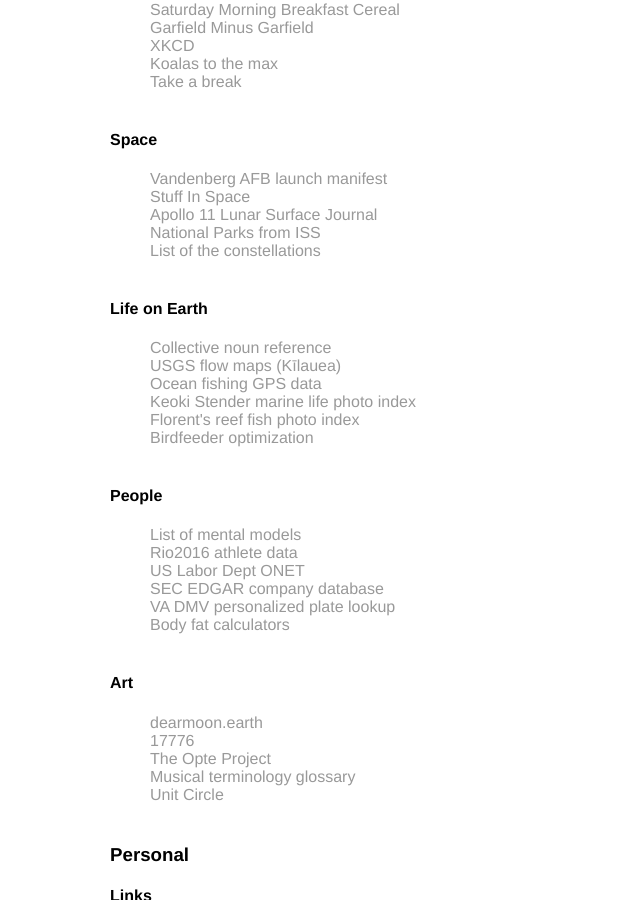
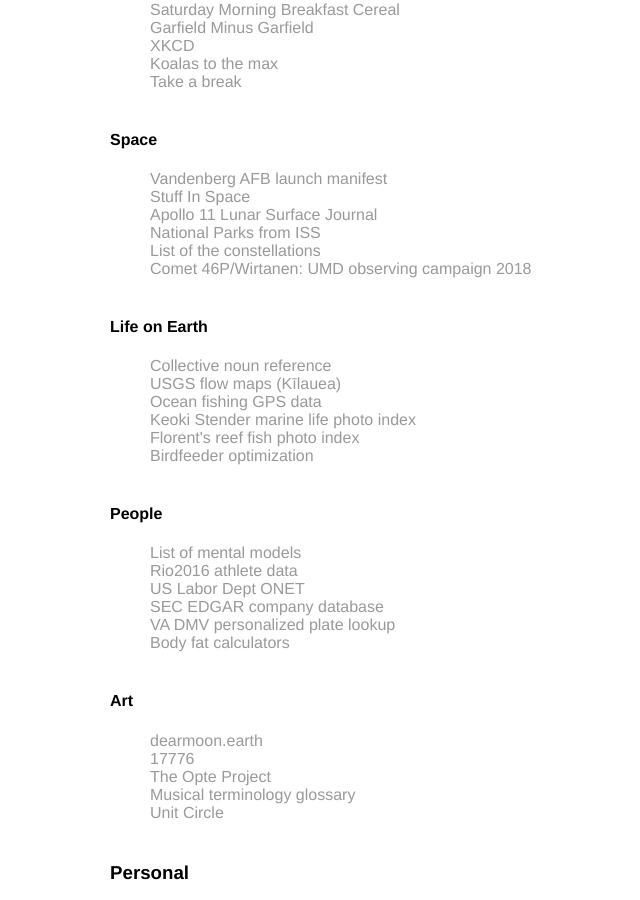
Before and after one commit to amcnicho/amcnicho.github.io, a Jekyll site: the page built from misc/index.html, in a window 1280 px wide and 900 px high, scrolled down 631 px. Shown: the whole window, without its empty margins (82-722 px from the left). Built offline with Jekyll 4.4.1, drawn with Linux system fonts in a browser that asks for light colours.

Commit message:
Update index.html

```diff
--- a/misc/index.html
+++ b/misc/index.html
@@ -38,6 +38,7 @@
         <li><a href="https://www.hq.nasa.gov/alsj/a11/a11.html">Apollo 11 Lunar Surface Journal</a></li>
         <li><a href="https://www.nasa.gov/content/space-station-view-of-us-national-parks">National Parks from ISS</a></li>
         <li><a href="https://www.iau.org/public/themes/constellations/">List of the constellations</a></li>
+        <li><a href="http://wirtanen.astro.umd.edu/46P/">Comet 46P/Wirtanen: UMD observing campaign 2018</a></li>
       </ul>
 
       <h4>Life on Earth</h4>
```
